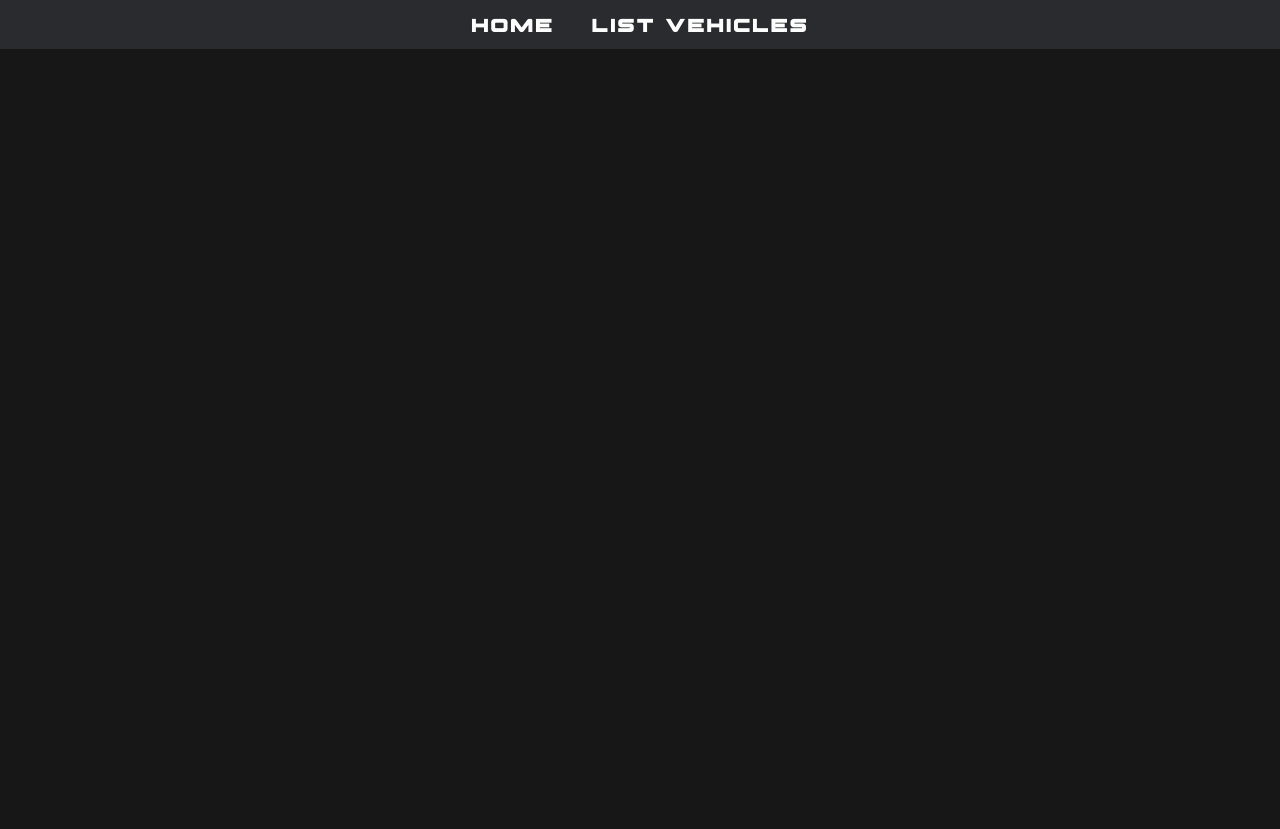
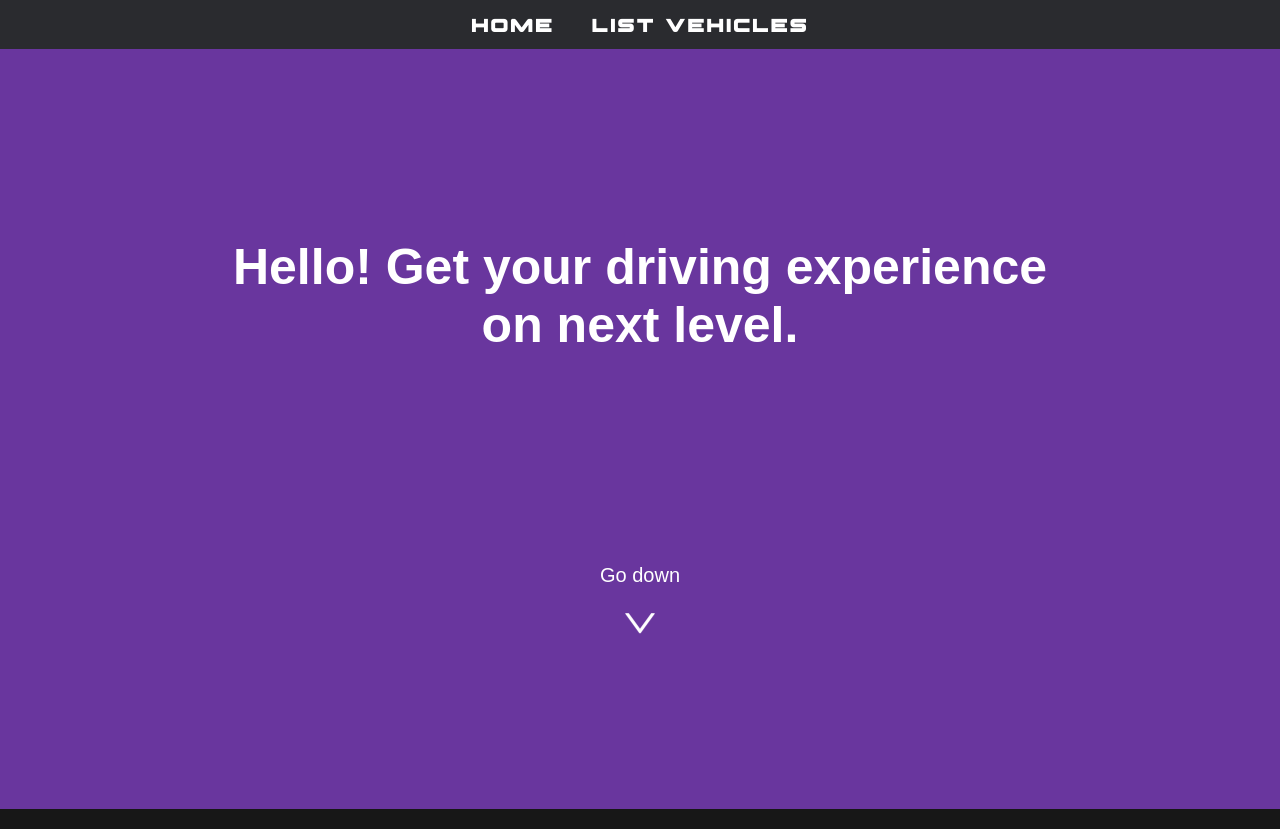
Before and after one commit to isccown125/Settings-cars-for-the-crew-2-FE, a React (Create React App) app: page / in a window 1280 px wide. Before the commit the page ends 800 px from the top, so only its background shows below. Built offline with nearby package versions, Linux system fonts and the light colour scheme.

Commit message:
added baner component and react-icons package

```diff
--- a/package.json
+++ b/package.json
@@ -5,6 +5,7 @@
   "dependencies": {
     "react": "^18.2.0",
     "react-dom": "^18.2.0",
+    "react-icons": "^4.7.1",
     "react-router-dom": "^6.6.1",
     "react-scripts": "5.0.1",
     "typescript": "^4.9.4",
--- /dev/null
+++ b/src/components/UI/Banner/Banner.css
@@ -0,0 +1,37 @@
+.banner{
+    display: flex;
+    text-align: center;
+    background-color: var(--banner-background-color);
+    justify-content: space-evenly;
+    flex-direction: column;
+    align-items: center;
+    height: 95vh;
+}
+.banner h1{
+    font-size: clamp(20px, 80vw, 50px);
+}
+.banner button{
+    background: transparent;
+    border: none;
+}
+.banner p{
+    color: var(--font-color-light);
+    font-size: 20px;
+}
+.banner a{
+    text-decoration: none;
+    color: var(--font-color-light);
+    font-size: 20px;
+}
+.banner a svg{
+    font-size: 40px;
+    animation: bounce 1.3s infinite forwards ease-in-out;
+}
+@keyframes bounce {
+    50%{
+        translate: 0 -10px;
+    }
+    100%{
+        translate: 0 10px;
+    }
+}
--- /dev/null
+++ b/src/components/UI/Banner/Banner.tsx
@@ -0,0 +1,17 @@
+import React from 'react';
+import './Banner.css'
+import { AiOutlineDown } from 'react-icons/ai';
+
+const Banner = () => (
+    <div className='banner'>
+        <h1>Hello! Get your driving experience <br/>on next level.</h1>
+        <button>
+            <p>Go down</p>
+            <a href='/'>
+                <AiOutlineDown/>
+            </a>
+        </button>
+    </div>
+);
+
+export default Banner;
--- a/src/index.css
+++ b/src/index.css
@@ -12,7 +12,8 @@
   --background-color: #171717;
   --font-color-light: white;
   --font-color-hover-nav: #FF00ED;
-  --defalut-font-color: black;
+  --default-font-color: black;
+  --banner-background-color: #69369E;
 }
 html{
   background-color: var(--background-color);
--- a/src/pages/Home.tsx
+++ b/src/pages/Home.tsx
@@ -3,12 +3,14 @@ import Header from "../components/UI/Header/Header";
 import Navigation from "../components/UI/Navigation/Navigation";
 import MainContent from "../components/UI/WebContentWrapper/MainContent";
 import Footer from "../components/UI/Footer/Footer";
+import Banner from "../components/UI/Banner/Banner";
 
 function Home() {
     return (
         <>
             <Header>
                 <Navigation></Navigation>
+                <Banner></Banner>
             </Header>
             <MainContent>
 
```
Also changed, not shown: 1 other file (tests, documents, lock files or other folders).
